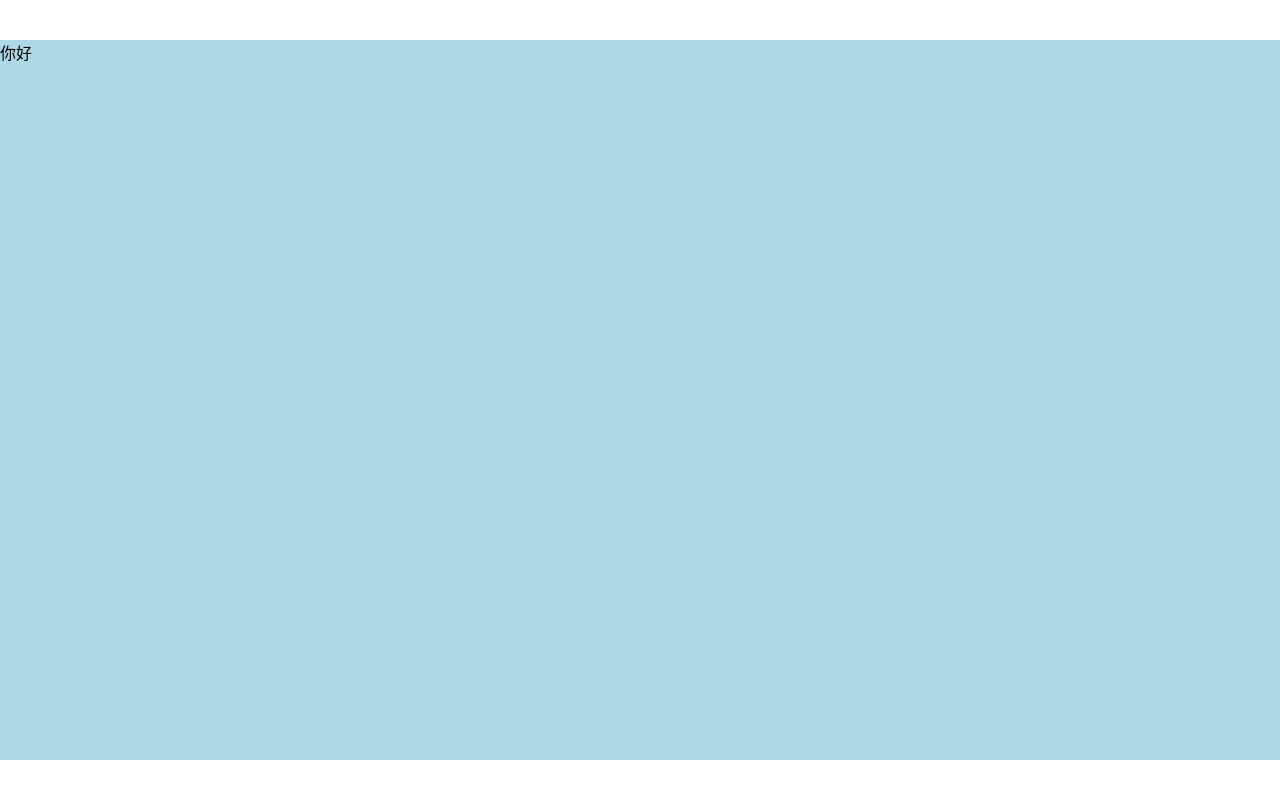
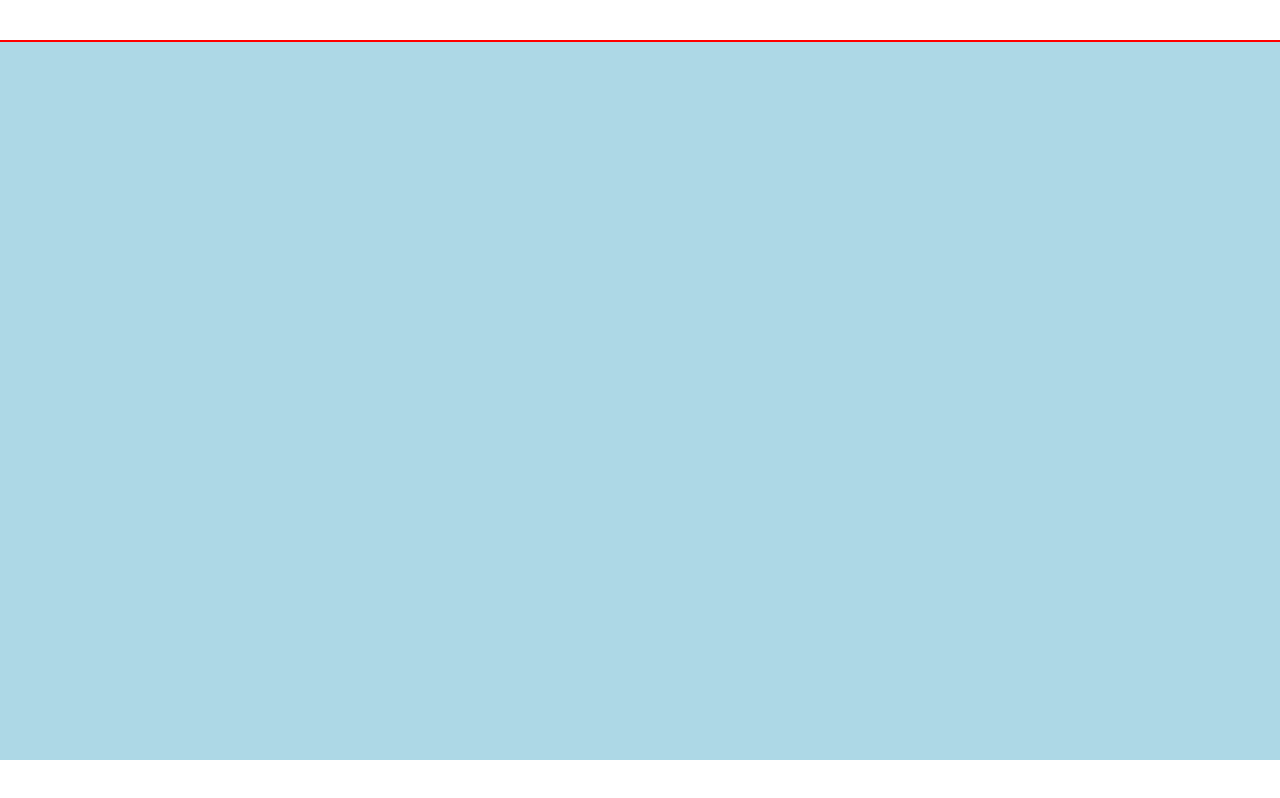
Before and after one commit to xmasuhai/big-screen-visualization_react, a React (Vite) app: page / in a window 1280 px wide. Built offline with nearby package versions, Linux system fonts and the light colour scheme.

Commit message:
add px function

```diff
--- a/src/pages/home.scss
+++ b/src/pages/home.scss
@@ -1 +1,7 @@
 @use '../shared/helper';
+
+.x {
+  width: px(367);
+  height: px(315);
+  border: 1px solid #f00;
+}
--- a/src/pages/home.tsx
+++ b/src/pages/home.tsx
@@ -4,7 +4,7 @@
 export const Home = () => {
   return (
     <div>
-      你好
+      <div className="x"></div>
     </div>
   );
 };
--- a/src/shared/_helper.scss
+++ b/src/shared/_helper.scss
@@ -1,5 +1,5 @@
 @function px($n) {
-  @return $n / 1500 * 100vw;
+  @return $n / 2420 * 100rem;
 }
 
 $blue: #002866;
```
